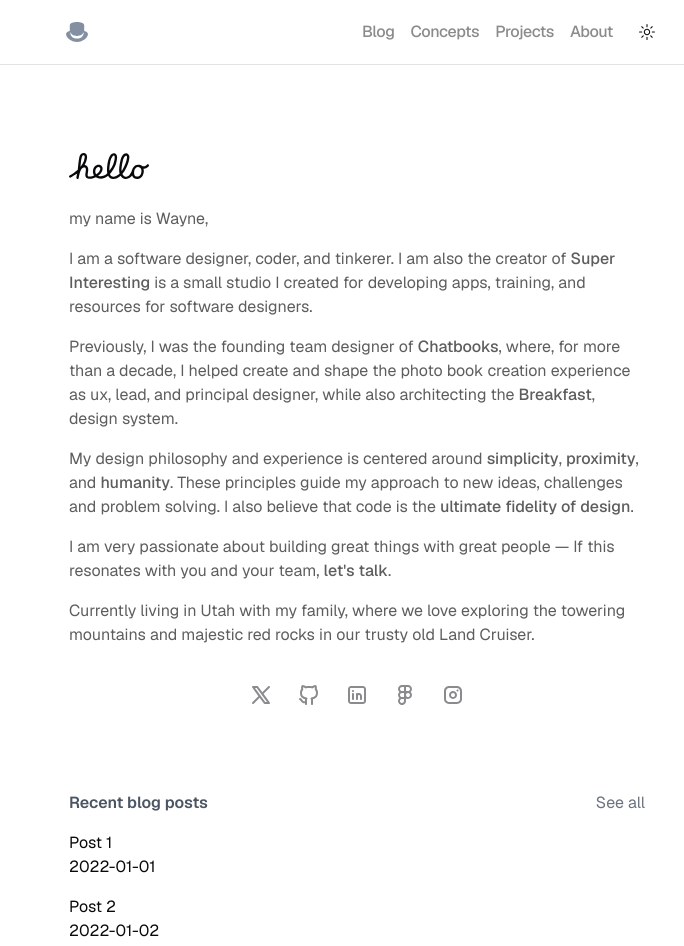
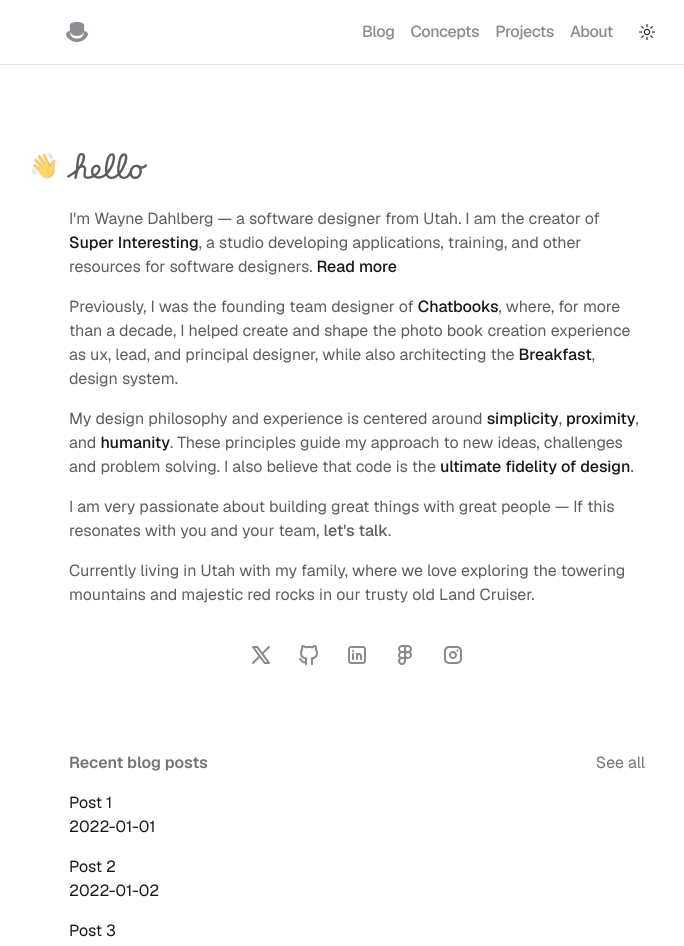
Before and after one commit to waynedahlberg/waynedahlberg, a Next.js app: page / in a window 1280 px wide. Shown: the top 946 px of the page, without its empty margins (283-967 px from the left). Built offline with nearby package versions, Linux system fonts and the light colour scheme.

Commit message:
Update styling

```diff
--- a/components/FeaturedBlogCard.tsx
+++ b/components/FeaturedBlogCard.tsx
@@ -10,7 +10,7 @@ const FeaturedBlogCard = ({ title, description }: { title: string, description:
         <div className="flex flex-col sm:flex-row items-start gap-4 bg-secondary hover:bg-primary/10 sm:py-6 py-4 mt-4 sm:rounded-xl rounded-none px-4 sm:px-6 transition-all duration-300">
           <div className="flex flex-col gap-2">
             <h1 className="text-xl text-primary font-semibold">{title}</h1>
-            <p className="text-secondary-foreground/80">{description}</p>
+            <p className="text-primary/80">{description}</p>
           </div>
           <Image src={heroImage} alt="Hero Image" style={{ maxWidth: '100%', height: 'auto' }} />
         </div>
--- a/components/HatButton.tsx
+++ b/components/HatButton.tsx
@@ -4,7 +4,7 @@ import HatLogo from './svg/HatLogo'
 
 const HomeButton = () => {
   return (
-    <Link href='/' className='px-4 text-slate-500/80 hover:text-primary transition duration-300'>
+    <Link href='/' className='px-4 text-zinc-500/80 hover:text-primary transition duration-300'>
       <HatLogo />
     </Link>
   )
--- a/components/SectionHeader.tsx
+++ b/components/SectionHeader.tsx
@@ -12,9 +12,9 @@ function SectionHeader({ title, seeAllTitle, visible, href }: SectionHeaderProps
   return (
     <div className="w-full flex flex-col gap-4">
       <div className="w-full flex flex-row justify-between items-center">
-        <h2 className="text-base font-semibold text-gray-600 flex-grow">{title}</h2>
+        <h2 className="text-base font-semibold flex-grow">{title}</h2>
         {visible && (
-          <Link href={href} className="text-base text-gray-500 hover:text-gray-700 flex-grow text-right">
+          <Link href={href} className="text-base text-primary/60 hover:text-primary/80 flex-grow text-right font-regular hover:underline decoration-indigo-400 decoration-2">
             {seeAllTitle}
           </Link>
         )}
--- a/components/sections/IntroSection.tsx
+++ b/components/sections/IntroSection.tsx
@@ -22,18 +22,20 @@ const socialLinks: SocialLink[] = [
 export default function IntroSection() {
   return (
     <div className="pt-20 sm:pt-20 flex-col justify-start items-start gap-5 inline-flex text-md selection:bg-amber-500 selection:text-primary px-4 sm:px-8 text-base leading-normal">
-      <HelloLogo />
+      <div className='flex items-center justify-center text-secondary-foreground/70 leading-5 sm:leading-normal'>
+        <div className='text-2xl sm:-ml-10 sm:pr-2 hover:rotate-45 transition-all duration-300 repeat-infinite cursor-default @apply wiggle'>
+          <p className="hidden sm:block">👋</p>
+        </div>
+        <HelloLogo />
+      </div>
       <div className='text-secondary-foreground/70 leading-5 sm:leading-normal'>
         <p className="pb-4 sm:pb-4">
-          my name is Wayne,
-        </p>
-        <p className="pb-4 sm:pb-4">
-          I am a software designer, coder, and tinkerer. I am also the creator of <Link href="#" className="font-medium hover:underline decoration-indigo-400 decoration-2">Super Interesting</Link> is a small studio I created for developing apps, training, and resources for software designers.</p>
+          I&apos;m Wayne Dahlberg — a software designer from Utah. I am the creator of <Link href="#" className="text-primary font-medium hover:underline decoration-indigo-400 decoration-2">Super Interesting</Link>, a studio developing applications, training, and other resources for software designers. <Link href="#" className="text-primary font-medium hover:underline decoration-indigo-400 decoration-2">Read more</Link></p>
         <p className="pb-2 sm:pb-4">
-          Previously, I was the founding team designer of <Link href="https://chatbooks.com" className="font-medium text-secondary-foreground sm:text-secondary-foreground/70 hover:underline decoration-teal-400 decoration-2">Chatbooks</Link>, where, for more than a decade, I helped create and shape the photo book creation experience as ux, lead, and principal designer, while also architecting the <Link href="#" className="font-medium text-secondary-foreground sm:text-secondary-foreground/70 hover:underline decoration-teal-400 decoration-2 transition-all duration-200">Breakfast</Link>, design system.
+          Previously, I was the founding team designer of <Link href="https://chatbooks.com" className="font-medium hover:underline decoration-teal-400 decoration-2 text-primary">Chatbooks</Link>, where, for more than a decade, I helped create and shape the photo book creation experience as ux, lead, and principal designer, while also architecting the <Link href="#" className="font-medium hover:underline decoration-teal-400 decoration-2 transition-all duration-200 text-primary">Breakfast</Link>, design system.
         </p>
         <p className="pb-2 sm:pb-4">
-          My design philosophy and experience is centered around <Link href="#" className="font-medium text-secondary-foreground sm:text-secondary-foreground/70 hover:underline decoration-indigo-400 decoration-2">simplicity</Link>, <Link href="#" className="font-medium text-secondary-foreground sm:text-secondary-foreground/70 hover:underline decoration-indigo-400 decoration-2">proximity</Link>, and <Link href="#" className="font-medium text-secondary-foreground sm:text-secondary-foreground/70 hover:underline decoration-indigo-400 decoration-2">humanity</Link>. These principles guide my approach to new ideas, challenges and problem solving. I also believe that code is the <Link href="#" className="font-medium text-secondary-foreground sm:text-secondary-foreground/70 hover:underline decoration-indigo-400 decoration-2">ultimate fidelity of design</Link>.
+          My design philosophy and experience is centered around <Link href="#" className="font-medium hover:underline decoration-indigo-400 decoration-2 text-primary">simplicity</Link>, <Link href="#" className="font-medium hover:underline decoration-indigo-400 decoration-2 text-primary">proximity</Link>, and <Link href="#" className="font-medium hover:underline decoration-indigo-400 decoration-2 text-primary">humanity</Link>. These principles guide my approach to new ideas, challenges and problem solving. I also believe that code is the <Link href="#" className="font-medium hover:underline decoration-indigo-400 decoration-2 text-primary">ultimate fidelity of design</Link>.
         </p>
         <p className="pb-2 sm:pb-4">
           I am very passionate about building great things with great people — If this resonates with you and your team, <Link href="#" className="font-medium text-secondary-foreground sm:text-secondary-foreground/70 hover:underline decoration-sky-400 decoration-2">let&apos;s talk</Link>.
--- a/components/sections/RecentPostsSection.tsx
+++ b/components/sections/RecentPostsSection.tsx
@@ -10,14 +10,14 @@ const blogPosts = [
 
 const RecentPostsSection = () => {
   return (
-    <section className="w-full flex flex-col gap-4 px-4 sm:px-8">
+    <section className="w-full flex flex-col gap-4 px-4 sm:px-8 text-primary/60">
       <SectionHeader
         title="Recent blog posts"
         seeAllTitle="See all"
         visible={true}
         href="/blog"
       />
-      <ul className="flex flex-col gap-4">
+      <ul className="flex flex-col gap-4 text-primary">
         {blogPosts.map((post, index) => (
           <li key={index}>
             <h3>{post.title}</h3>
--- a/package.json
+++ b/package.json
@@ -9,6 +9,7 @@
     "lint": "next lint"
   },
   "dependencies": {
+    "@fontsource/work-sans": "^5.0.18",
     "@radix-ui/react-avatar": "^1.1.0",
     "@radix-ui/react-dropdown-menu": "^2.1.1",
     "@radix-ui/react-icons": "^1.3.0",
```
Also changed, not shown: 1 other file (tests, documents, lock files or other folders).
